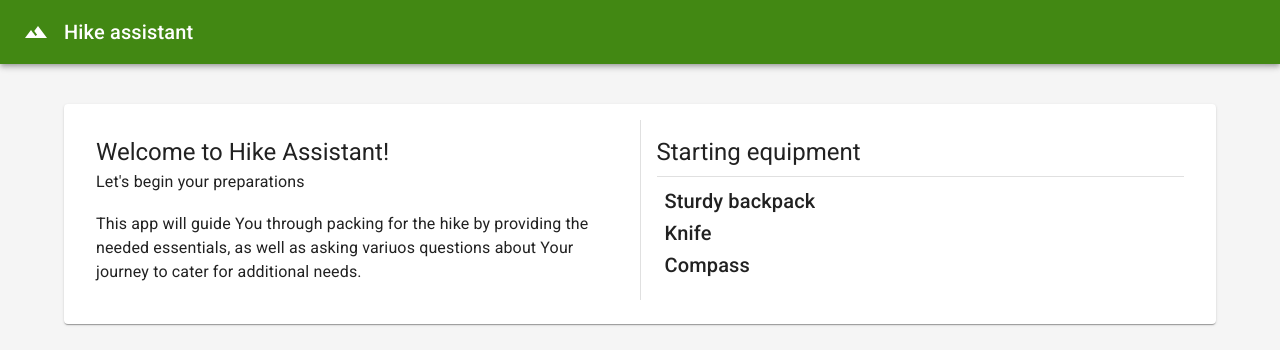
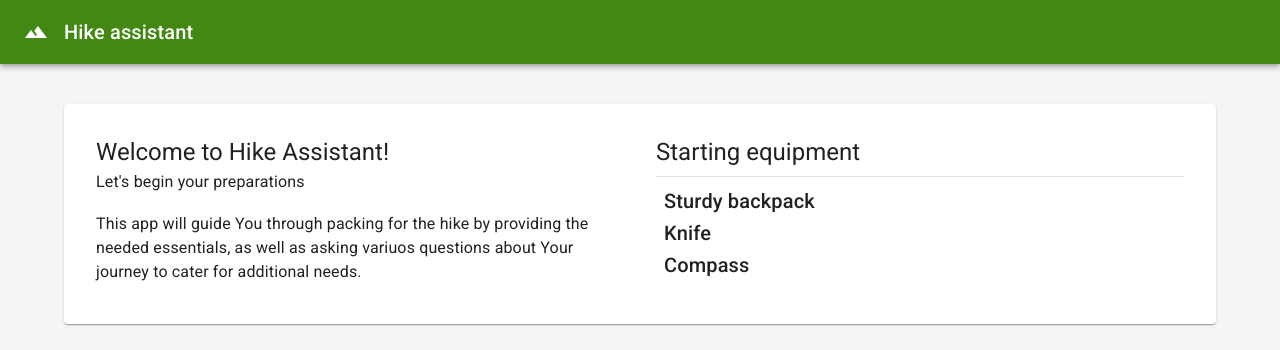
Before and after one commit to PauliusVizbara/HikeAssistant, a React (Create React App) app: page / in a window 1280 px wide. Shown: the top 350 px of the page. Built offline with nearby package versions, Linux system fonts and the light colour scheme.

Commit message:
feat: add two column grid to split card

```diff
--- a/src/components/SplitCard/SplitCard/SplitCard.tsx
+++ b/src/components/SplitCard/SplitCard/SplitCard.tsx
@@ -6,7 +6,9 @@ export const SplitCard: React.FC = (props) => {
   return (
     <Card>
       <CardContent>
-        <Grid container>{children}</Grid>
+        <Grid container columns={2}>
+          {children}
+        </Grid>
       </CardContent>
     </Card>
   )
--- a/src/components/SplitCard/SplitCardContent/SplitCardContent.tsx
+++ b/src/components/SplitCard/SplitCardContent/SplitCardContent.tsx
@@ -8,7 +8,7 @@ const Grid = styled(muiGrid)(({ theme }) => ({
 export const SplitCardContent: React.FC = (props) => {
   const { children } = props
   return (
-    <Grid item xs>
+    <Grid item xs={1}>
       {children}
     </Grid>
   )
--- a/src/views/WelcomeMessage/WelcomeMessage.tsx
+++ b/src/views/WelcomeMessage/WelcomeMessage.tsx
@@ -24,7 +24,6 @@ export const WelcomeMessage: React.FC<WelcomeMessageProps> = (props) => {
           journey to cater for additional needs.
         </Typography>
       </SplitCardContent>
-      <Divider orientation="vertical" flexItem></Divider>
       <SplitCardContent>
         <Typography variant="h5">Starting equipment</Typography>
         <Divider sx={{ my: 1 }} />
```
